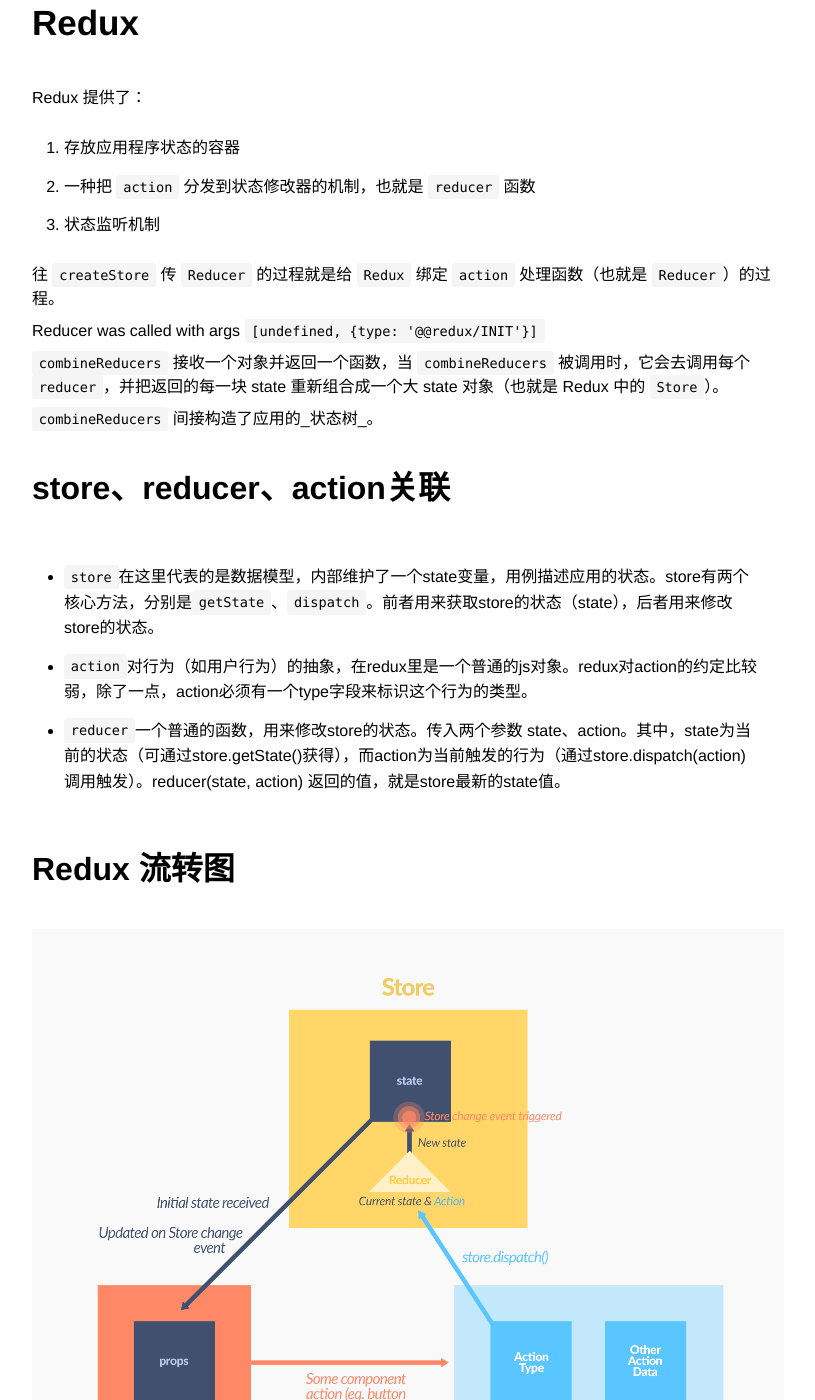
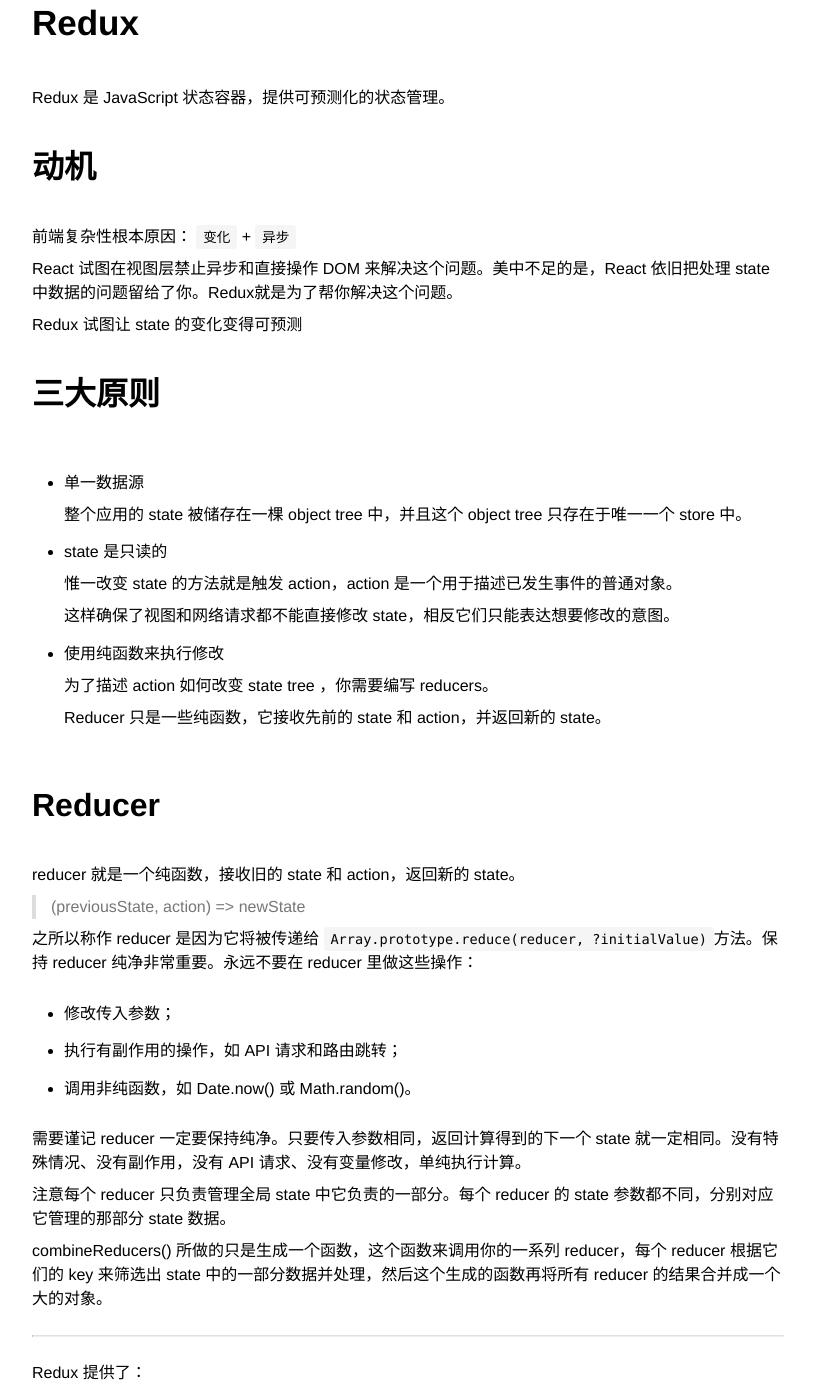
Before and after one commit to alcat2008/alcat2008.github.io, a Jekyll site: the page built from _posts/2016-05-18-redux.md, in a window 1280 px wide and 1400 px high, scrolled down 253 px. Shown: the whole window, without its empty margins (232-1047 px from the left). Built offline with Jekyll 4.4.1, drawn with Linux system fonts in a browser that asks for light colours; nearby versions of some CDN libraries; some web fonts are replaced; comment, search, counter and statistics services are not loaded.

Commit message:
amend note for redux

```diff
--- a/_posts/2016-05-18-redux.md
+++ b/_posts/2016-05-18-redux.md
@@ -6,6 +6,56 @@
 ---
 
 # Redux
+
+Redux 是 JavaScript 状态容器，提供可预测化的状态管理。
+
+## 动机
+
+前端复杂性根本原因： `变化` + `异步`
+
+React 试图在视图层禁止异步和直接操作 DOM 来解决这个问题。美中不足的是，React 依旧把处理 state 中数据的问题留给了你。Redux就是为了帮你解决这个问题。
+
+Redux 试图让 state 的变化变得可预测
+
+## 三大原则
+
+- 单一数据源
+
+  整个应用的 state 被储存在一棵 object tree 中，并且这个 object tree 只存在于唯一一个 store 中。
+
+- state 是只读的
+
+  惟一改变 state 的方法就是触发 action，action 是一个用于描述已发生事件的普通对象。
+
+  这样确保了视图和网络请求都不能直接修改 state，相反它们只能表达想要修改的意图。
+
+- 使用纯函数来执行修改
+
+  为了描述 action 如何改变 state tree ，你需要编写 reducers。
+
+  Reducer 只是一些纯函数，它接收先前的 state 和 action，并返回新的 state。
+
+## Reducer
+
+reducer 就是一个纯函数，接收旧的 state 和 action，返回新的 state。
+
+> (previousState, action) => newState
+
+之所以称作 reducer 是因为它将被传递给 `Array.prototype.reduce(reducer, ?initialValue)`方法。保持 reducer 纯净非常重要。永远不要在 reducer 里做这些操作：
+
+- 修改传入参数；
+
+- 执行有副作用的操作，如 API 请求和路由跳转；
+
+- 调用非纯函数，如 Date.now() 或 Math.random()。
+
+需要谨记 reducer 一定要保持纯净。只要传入参数相同，返回计算得到的下一个 state 就一定相同。没有特殊情况、没有副作用，没有 API 请求、没有变量修改，单纯执行计算。
+
+注意每个 reducer 只负责管理全局 state 中它负责的一部分。每个 reducer 的 state 参数都不同，分别对应它管理的那部分 state 数据。
+
+combineReducers() 所做的只是生成一个函数，这个函数来调用你的一系列 reducer，每个 reducer 根据它们的 key 来筛选出 state 中的一部分数据并处理，然后这个生成的函数再将所有 reducer 的结果合并成一个大的对象。
+
+--------------------------------------------------------------------------------
 
 Redux 提供了：
 
@@ -19,7 +69,7 @@
 
 `combineReducers` 接收一个对象并返回一个函数，当 `combineReducers` 被调用时，它会去调用每个 `reducer`，并把返回的每一块 state 重新组合成一个大 state 对象（也就是 Redux 中的 `Store`）。
 
-`combineReducers` 间接构造了应用的_状态树_。
+`combineReducers` 间接构造了应用的 **_状态树_**。
 
 ## store、reducer、action关联
 
```
